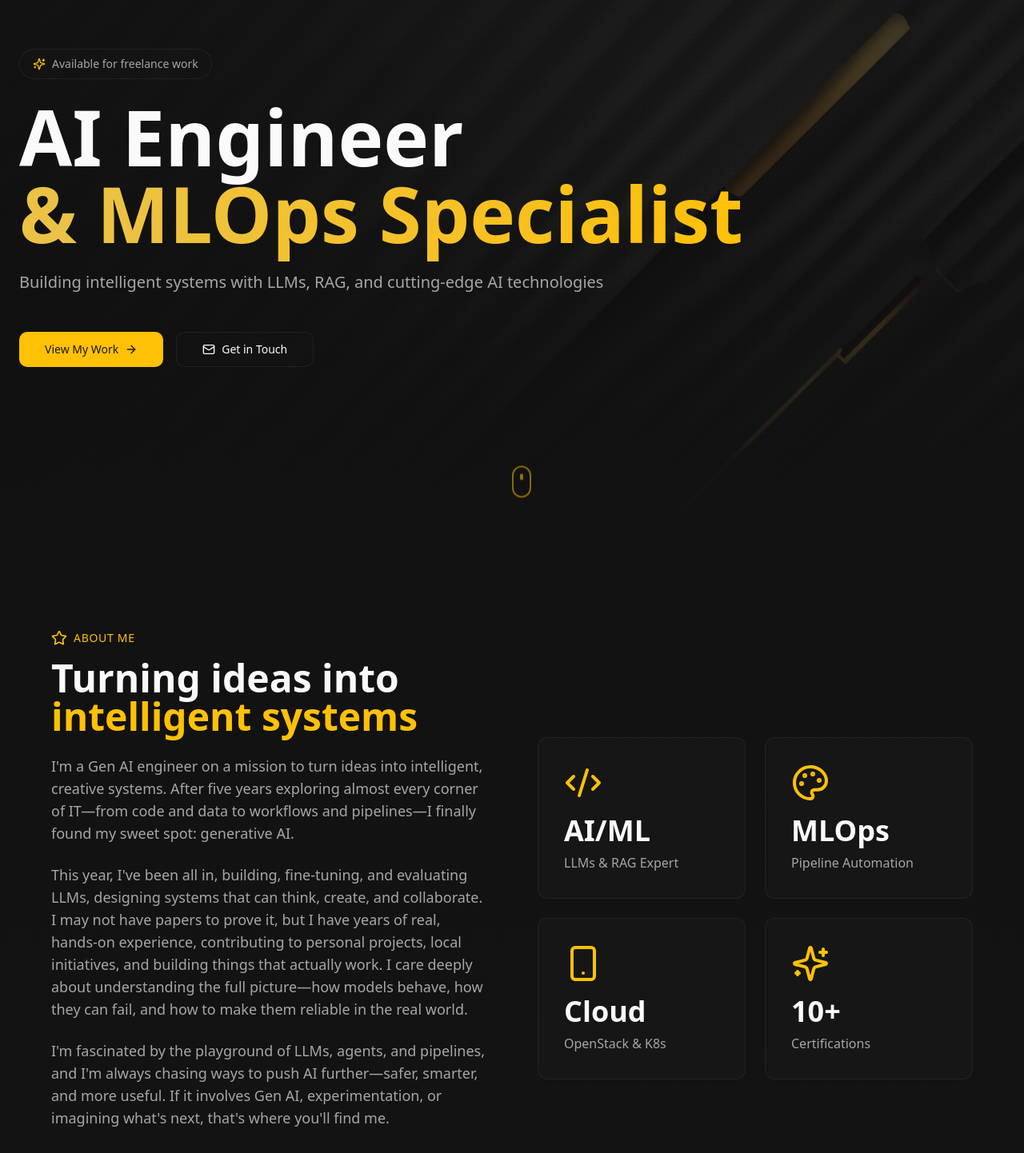
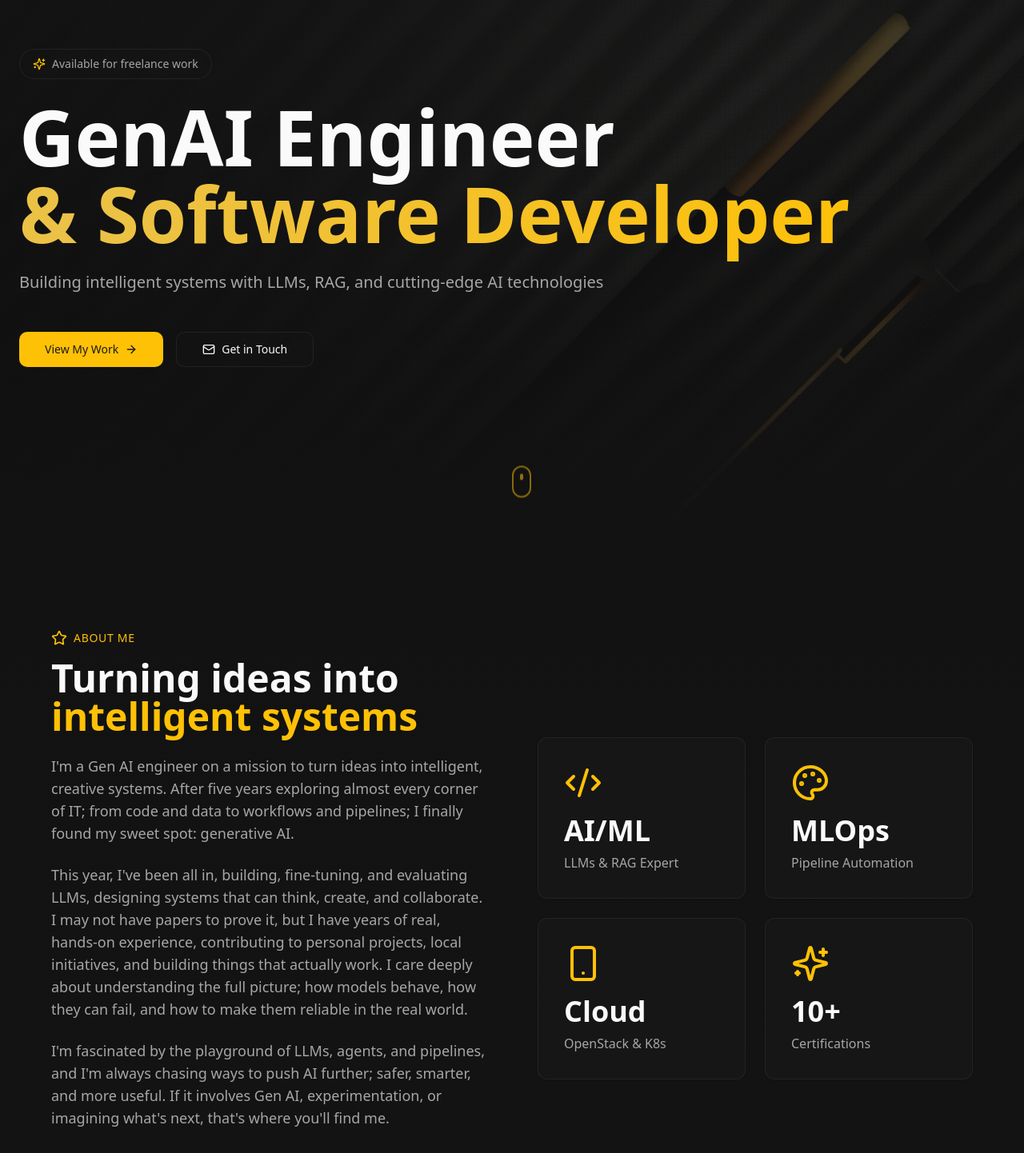
Before and after one commit to rdoukali42/reda.doukali, a React (Vite) app: page / in a window 1280 px wide. Shown: the part 140-1582 px from the top of the page at 80% size. Built offline with nearby package versions, Linux system fonts and the light colour scheme; the HTML template or start-up script is replaced by a standard one.

Commit message:
Update title to 'GenAI Engineer & Software Developer' across all files and languages

```diff
--- a/index.html
+++ b/index.html
@@ -3,18 +3,18 @@
   <head>
     <meta charset="UTF-8" />
     <meta name="viewport" content="width=device-width, initial-scale=1.0" />
-    <title>Reda Doukali | AI Engineer & MLOps Specialist</title>
+    <title>Reda Doukali | GenAI Engineer & Software Developer</title>
     <meta name="description" content="AI Engineer specializing in LLMs, RAG, MLOps, and cloud infrastructure. Building intelligent systems with cutting-edge AI technologies." />
     <meta name="author" content="Reda Doukali" />
 
-    <meta property="og:title" content="Reda Doukali | AI Engineer & MLOps Specialist" />
+    <meta property="og:title" content="Reda Doukali | GenAI Engineer & Software Developer" />
     <meta property="og:description" content="AI Engineer specializing in LLMs, RAG, MLOps, and cloud infrastructure. Building intelligent systems with cutting-edge AI technologies." />
     <meta property="og:type" content="website" />
     <meta property="og:url" content="https://www.reda-doukali.engineer/" />
     <meta property="og:image" content="https://www.reda-doukali.engineer/og-image.png" />
 
     <meta name="twitter:card" content="summary_large_image" />
-    <meta name="twitter:title" content="Reda Doukali | AI Engineer & MLOps Specialist" />
+    <meta name="twitter:title" content="Reda Doukali | GenAI Engineer & Software Developer" />
     <meta name="twitter:description" content="AI Engineer specializing in LLMs, RAG, MLOps, and cloud infrastructure." />
     <meta name="twitter:image" content="https://www.reda-doukali.engineer/og-image.png" />
   </head>
--- a/src/locales/de.json
+++ b/src/locales/de.json
@@ -9,8 +9,8 @@
   },
   "hero": {
     "badge": "Verfügbar für freiberufliche Arbeit",
-    "title": "KI-Ingenieur",
-    "subtitle": "& MLOps-Spezialist",
+    "title": "GenAI-Ingenieur",
+    "subtitle": "& Softwareentwickler",
     "description": "Entwicklung intelligenter Systeme mit LLMs, RAG und modernsten KI-Technologien",
     "viewWork": "Meine Arbeit ansehen",
     "getInTouch": "Kontakt aufnehmen"
@@ -19,9 +19,9 @@
     "label": "Über mich",
     "title": "Ideen in",
     "titleHighlight": " intelligente Systeme verwandeln",
-    "paragraph1": "Ich bin ein Gen-KI-Ingenieur mit der Mission, Ideen in intelligente, kreative Systeme zu verwandeln. Nach fünf Jahren, in denen ich fast jeden Bereich der IT erkundet habe—von Code und Daten bis hin zu Workflows und Pipelines—habe ich endlich meinen Sweet Spot gefunden: generative KI.",
-    "paragraph2": "Dieses Jahr bin ich voll dabei: LLMs bauen, feinabstimmen und evaluieren, Systeme entwerfen, die denken, erschaffen und zusammenarbeiten können. Ich habe vielleicht keine Veröffentlichungen vorzuweisen, aber ich habe Jahre echter, praktischer Erfahrung, trage zu persönlichen Projekten und lokalen Initiativen bei und baue Dinge, die tatsächlich funktionieren. Mir liegt sehr daran, das Gesamtbild zu verstehen—wie Modelle sich verhalten, wie sie scheitern können und wie man sie in der realen Welt zuverlässig macht.",
-    "paragraph3": "Ich bin fasziniert vom Spielplatz der LLMs, Agenten und Pipelines und bin ständig auf der Suche nach Wegen, KI weiterzuentwickeln—sicherer, intelligenter und nützlicher. Wenn es um Gen-KI, Experimente oder die Vorstellung dessen geht, was als Nächstes kommt, dort werden Sie mich finden.",
+    "paragraph1": "Ich bin ein Gen-KI-Ingenieur mit der Mission, Ideen in intelligente, kreative Systeme zu verwandeln. Nach fünf Jahren, in denen ich fast jeden Bereich der IT erkundet habe; von Code und Daten bis hin zu Workflows und Pipelines; habe ich endlich meinen Sweet Spot gefunden: generative KI.",
+    "paragraph2": "Dieses Jahr bin ich voll dabei: LLMs bauen, feinabstimmen und evaluieren, Systeme entwerfen, die denken, erschaffen und zusammenarbeiten können. Ich habe vielleicht keine Veröffentlichungen vorzuweisen, aber ich habe Jahre echter, praktischer Erfahrung, trage zu persönlichen Projekten und lokalen Initiativen bei und baue Dinge, die tatsächlich funktionieren. Mir liegt sehr daran, das Gesamtbild zu verstehen; wie Modelle sich verhalten, wie sie scheitern können und wie man sie in der realen Welt zuverlässig macht.",
+    "paragraph3": "Ich bin fasziniert vom Spielplatz der LLMs, Agenten und Pipelines und bin ständig auf der Suche nach Wegen, KI weiterzuentwickeln; sicherer, intelligenter und nützlicher. Wenn es um Gen-KI, Experimente oder die Vorstellung dessen geht, was als Nächstes kommt, dort werden Sie mich finden.",
     "viewLinkedIn": "LinkedIn-Profil ansehen",
     "cards": {
       "aiml": {
@@ -85,7 +85,7 @@
   },
   "projects": {
     "label": "Vorgestellte Projekte",
-    "title": "Portfolio",
+    "title": "Github",
     "description": "Entwicklung innovativer Lösungen in den Bereichen KI, MLOps, Full-Stack-Entwicklung und Cloud-Infrastruktur",
     "readMore": "Mehr lesen",
     "showLess": "Weniger anzeigen",
@@ -121,10 +121,10 @@
       },
       {
         "title": "Go Web Service",
-        "category": "Cloud-Infrastruktur",
-        "description": "Ein Cloud-Computing-Projekt zur Implementierung skalierbarer Infrastruktur für eine KI-gesteuerte Anwendung. Fokus auf automatisierter Bereitstellung, Resilienztests und Service-Überwachung.",
+        "category": "Benachrichtigungs-Gateway",
+        "description": "Ein Go-Webservice, der Benachrichtigungen per HTTP POST empfängt, validiert und 'Warning'-Benachrichtigungen an Google Chat weiterleitet. Bietet REST-API-Validierung, In-Memory-Speicherung, Filterlogik und Health-Check-Endpunkte.",
         "madeFor": "STACKIT",
-        "tags": ["Go", "Terraform", "Kubernetes", "Prometheus", "Grafana"]
+        "tags": ["Go", "REST API", "Google Chat", "HTTP", "Webhooks"]
       },
       {
         "title": "KI-Multi-Agenten-Workflow-System",
@@ -188,6 +188,6 @@
   },
   "footer": {
     "copyright": "© 2025 Reda Doukali. Alle Rechte vorbehalten.",
-    "tagline": "KI-Ingenieur | MLOps-Spezialist | Cloud-Architektur"
+    "tagline": "GenAI-Ingenieur | Softwareentwickler | Cloud-Architektur"
   }
 }
--- a/src/locales/en.json
+++ b/src/locales/en.json
@@ -9,8 +9,8 @@
   },
   "hero": {
     "badge": "Available for freelance work",
-    "title": "AI Engineer",
-    "subtitle": "& MLOps Specialist",
+    "title": "GenAI Engineer",
+    "subtitle": "& Software Developer",
     "description": "Building intelligent systems with LLMs, RAG, and cutting-edge AI technologies",
     "viewWork": "View My Work",
     "getInTouch": "Get in Touch"
@@ -19,9 +19,9 @@
     "label": "About Me",
     "title": "Turning ideas into",
     "titleHighlight": " intelligent systems",
-    "paragraph1": "I'm a Gen AI engineer on a mission to turn ideas into intelligent, creative systems. After five years exploring almost every corner of IT—from code and data to workflows and pipelines—I finally found my sweet spot: generative AI.",
-    "paragraph2": "This year, I've been all in, building, fine-tuning, and evaluating LLMs, designing systems that can think, create, and collaborate. I may not have papers to prove it, but I have years of real, hands-on experience, contributing to personal projects, local initiatives, and building things that actually work. I care deeply about understanding the full picture—how models behave, how they can fail, and how to make them reliable in the real world.",
-    "paragraph3": "I'm fascinated by the playground of LLMs, agents, and pipelines, and I'm always chasing ways to push AI further—safer, smarter, and more useful. If it involves Gen AI, experimentation, or imagining what's next, that's where you'll find me.",
+    "paragraph1": "I'm a Gen AI engineer on a mission to turn ideas into intelligent, creative systems. After five years exploring almost every corner of IT; from code and data to workflows and pipelines; I finally found my sweet spot: generative AI.",
+    "paragraph2": "This year, I've been all in, building, fine-tuning, and evaluating LLMs, designing systems that can think, create, and collaborate. I may not have papers to prove it, but I have years of real, hands-on experience, contributing to personal projects, local initiatives, and building things that actually work. I care deeply about understanding the full picture; how models behave, how they can fail, and how to make them reliable in the real world.",
+    "paragraph3": "I'm fascinated by the playground of LLMs, agents, and pipelines, and I'm always chasing ways to push AI further; safer, smarter, and more useful. If it involves Gen AI, experimentation, or imagining what's next, that's where you'll find me.",
     "viewLinkedIn": "View LinkedIn Profile",
     "cards": {
       "aiml": {
@@ -77,7 +77,7 @@
         "title": "Machine Learning Engineer",
         "duration": "May 2025 - Jun 2025 · 2 mos",
         "company": "Arkadia Heilbronn",
-        "description": "Explored data relationships, trained ML models, deployed to MLflow, and automated workflows using Dagster for production-ready MLOps. Built a pipeline that triggers automatically upon arrival of new data—enabling a fully automated system.",
+        "description": "Explored data relationships, trained ML models, deployed to MLflow, and automated workflows using Dagster for production-ready MLOps. Built a pipeline that triggers automatically upon arrival of new data; enabling a fully automated system.",
         "collaboration": "",
         "tags": ["Python", "MLflow", "Dagster", "Jupyter", "Scikit-Learn"]
       }
@@ -85,7 +85,7 @@
   },
   "projects": {
     "label": "Featured Projects",
-    "title": "Portfolio",
+    "title": "Github",
     "description": "Building innovative solutions across AI, MLOps, full-stack development, and cloud infrastructure",
     "readMore": "Read More",
     "showLess": "Show Less",
@@ -121,10 +121,10 @@
       },
       {
         "title": "Go Web Service",
-        "category": "Cloud Infrastructure",
-        "description": "A cloud computing project implementing scalable infrastructure for an AI-driven application. Focuses on automated deployment, resilience testing, and service monitoring.",
+        "category": "Notification Gateway",
+        "description": "A Go web service that receives notifications via HTTP POST, validates them, and forwards 'Warning' type notifications to Google Chat. Features REST API validation, in-memory storage, filtering logic, and health check endpoints.",
         "madeFor": "STACKIT",
-        "tags": ["Go", "Terraform", "Kubernetes", "Prometheus", "Grafana"]
+        "tags": ["Go", "REST API", "Google Chat", "HTTP", "Webhooks"]
       },
       {
         "title": "AI Multi-Agent Workflow System",
@@ -188,6 +188,6 @@
   },
   "footer": {
     "copyright": "© 2025 Reda Doukali. All rights reserved.",
-    "tagline": "AI Engineer | MLOps Specialist | Cloud Architecture"
+    "tagline": "GenAI Engineer | Software Developer | Cloud Architecture"
   }
 }
```
Also changed, not shown: src/locales/fr.json (+11 -11 lines).
